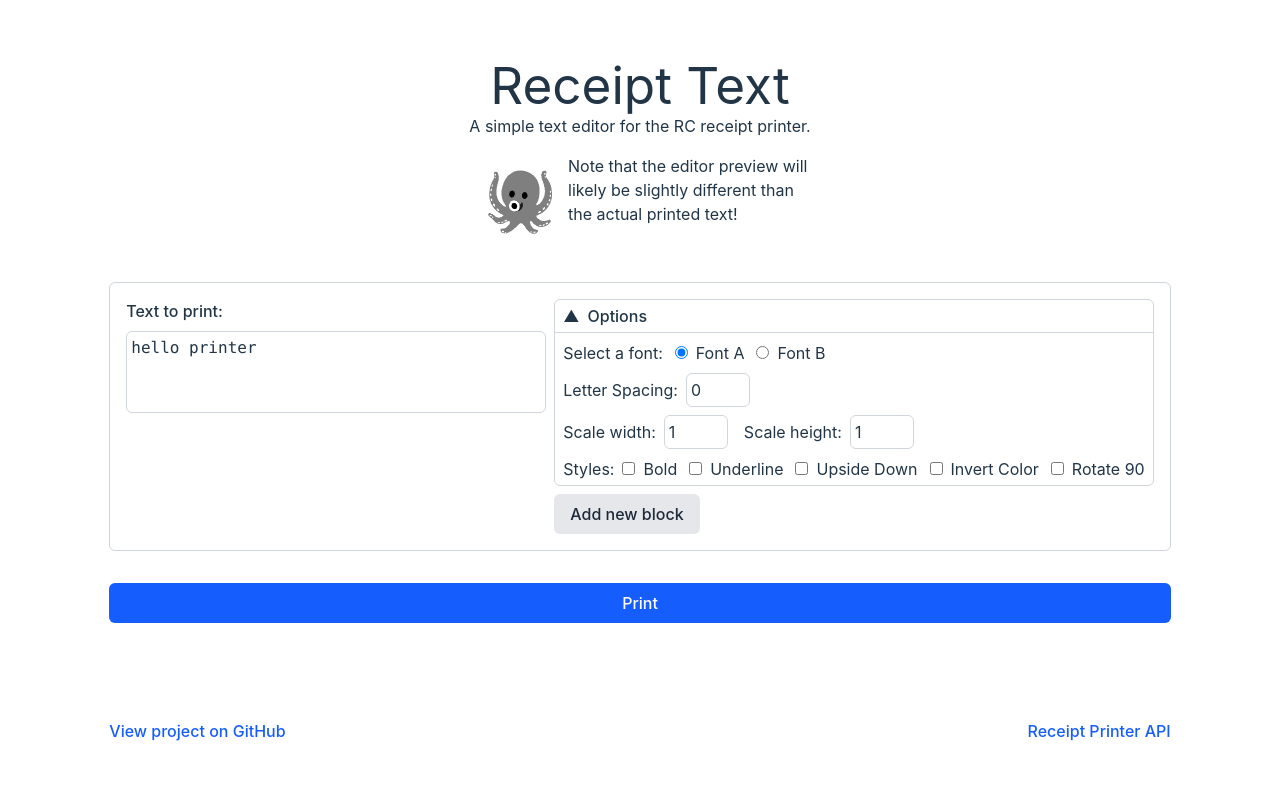
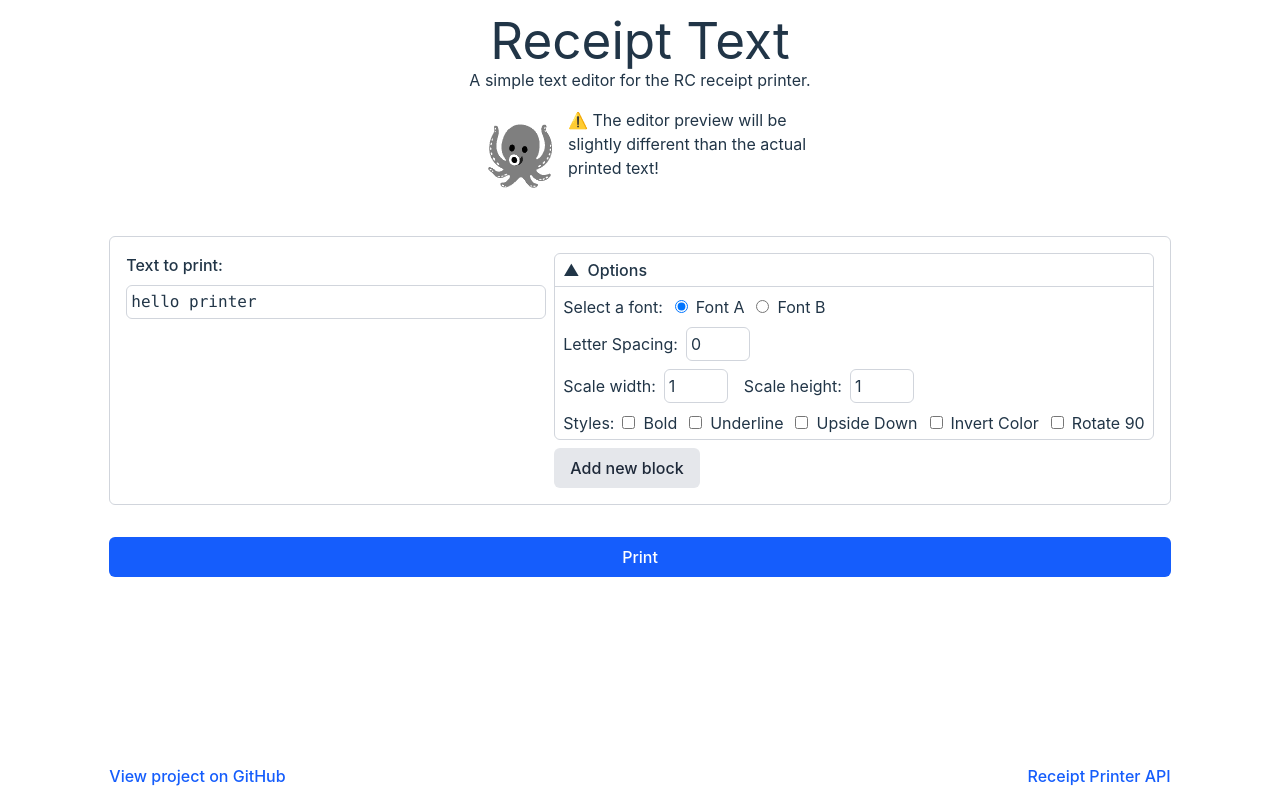
Before and after one commit to juliatufts/example-vite, a React app: page / in a window 1280 px wide. Built offline with nearby package versions, Linux system fonts and the light colour scheme; the HTML template or start-up script is replaced by a standard one.

Commit message:
refactor to contenteditable div, add scale styles

```diff
--- a/src/App.tsx
+++ b/src/App.tsx
@@ -89,7 +89,8 @@ function App() {
   };
 
   return (
-    <div>
+    <div className="flex flex-col min-h-[calc(100vh-24px)]">
+      <div className="grow">
         <h1 className="text-center">Receipt Text</h1>
         <p className="text-center">
           A simple text editor for the RC receipt printer.
@@ -102,8 +103,9 @@ function App() {
           />
           <div className="max-w-60">
             <p>
-            Note that the editor preview will likely be slightly different than
-            the actual printed text!
+              <span className="visually-hidden">Warning: </span>
+              <span aria-hidden>⚠️</span> The editor preview will be slightly
+              different than the actual printed text!
             </p>
           </div>
         </div>
@@ -119,6 +121,7 @@ function App() {
             </p>
           </div>
         )}
+      </div>
       <footer className="flex justify-between mt-24 ">
         <Anchor href="https://github.com/juliatufts/receipt-text">
           View project on GitHub
--- a/src/components/TextEditor/TextEditor.tsx
+++ b/src/components/TextEditor/TextEditor.tsx
@@ -1,4 +1,9 @@
-import React, { Dispatch, SetStateAction, useRef } from "react";
+import React, {
+  Dispatch,
+  SetStateAction,
+  useLayoutEffect,
+  useRef,
+} from "react";
 import cn from "classnames";
 import { TextEditorProps } from ".";
 import { TextEditorOptions, TextStyles } from "../TextEditorOptions";
@@ -37,6 +42,34 @@ function updateStyles(
         return {
           ...prev,
           [`tracking-[${input.value}px]`]: true,
+        };
+      });
+      break;
+    case "scaleWidth":
+      setTextStyles((prev) => {
+        const oldStyleKey = Object.keys(prev).filter((key) =>
+          key.startsWith("scale-w-")
+        );
+        if (oldStyleKey.length > 0) {
+          delete prev[oldStyleKey[0]];
+        }
+        return {
+          ...prev,
+          [`scale-w-${input.value}`]: true,
+        };
+      });
+      break;
+    case "scaleHeight":
+      setTextStyles((prev) => {
+        const oldStyleKey = Object.keys(prev).filter((key) =>
+          key.startsWith("scale-h-")
+        );
+        if (oldStyleKey.length > 0) {
+          delete prev[oldStyleKey[0]];
+        }
+        return {
+          ...prev,
+          [`scale-h-${input.value}`]: true,
         };
       });
       break;
@@ -102,12 +135,35 @@ function updateStyles(
 
 /**
  * Main editor component with textarea and options
+ *
+ * Unfortunately, in order to apply transform-scale to the textarea, we must use
+ * a contenteditable div + an invisible input to handle the form data
  */
 function TextEditor({ id }: TextEditorProps) {
   const [textOptionStyles, setTextStyles] =
     React.useState<TextStyles>(initialStyles);
-  const textAreaRef = useRef<HTMLTextAreaElement>(null);
+  const [containerStyles, setContainerStyles] = React.useState<TextStyles>({});
+  const textAreaRef = useRef<HTMLDivElement>(null);
+  const textAreaInputRef = useRef<HTMLTextAreaElement>(null);
   const defaultText = "hello printer";
+
+  useLayoutEffect(() => {
+    if (textAreaRef.current) {
+      const { height } = textAreaRef.current.getBoundingClientRect();
+      setContainerStyles((prev) => {
+        const oldStyleKey = Object.keys(prev).filter((key) =>
+          key.startsWith("h-")
+        );
+        if (oldStyleKey.length > 0) {
+          delete prev[oldStyleKey[0]];
+        }
+        return {
+          ...prev,
+          [`h-[${height}px]`]: true,
+        };
+      });
+    }
+  }, [textOptionStyles]);
 
   function onFormChange(e: React.FormEvent<HTMLFormElement>) {
     const target = e.target as HTMLElement;
@@ -117,28 +173,45 @@ function TextEditor({ id }: TextEditorProps) {
     updateStyles(targetId, input, setTextStyles);
   }
 
+  function onTextChange(e: any) {
+    if (textAreaInputRef.current) {
+      textAreaInputRef.current.value = e.target?.textContent;
+    }
+  }
+
   return (
     <section onChange={onFormChange}>
       <div className="md:flex md:gap-2">
         <div>
-          <label
+          <p
             className="block font-medium align-left mb-2"
-            htmlFor={`${id}-text`}
+            id={`${id}-text-label`}
           >
             Text to print:
-          </label>
-          <textarea
+          </p>
+          <div className={cn("w-[420px] mb-4", containerStyles)}>
+            <div
+              role="textbox"
+              aria-labelledby={`${id}-text-label`}
+              contentEditable={true}
+              suppressContentEditableWarning={true}
               className={cn(
-              "resize-none w-[420px] break-all border border-gray-300 rounded-md p-1",
+                "resize-none break-all border border-gray-300 rounded-md p-1",
                 textOptionStyles
               )}
+              ref={textAreaRef}
+              onInput={onTextChange}
+            >
+              {defaultText}
+            </div>
+            <textarea
+              className="hidden"
               id={`${id}-text`}
               name={`${id}-text`}
-            rows={3}
-            cols={45}
               defaultValue={defaultText}
-            ref={textAreaRef}
-          />
+              ref={textAreaInputRef}
+            ></textarea>
+          </div>
         </div>
         <TextEditorOptions id={id} />
       </div>
--- a/src/components/TextEditorOptions/TextEditorOptions.tsx
+++ b/src/components/TextEditorOptions/TextEditorOptions.tsx
@@ -213,8 +213,8 @@ function TextEditorOptions({ id }: { id: string }) {
               name={`${id}-concat`}
               className="border border-gray-300 rounded-md p-1"
             >
+              <option value="newline">Newline</option>
               <option value="space">Single space</option>
-              <option value="newline">Newline</option>
               <option value="nospace">No space</option>
             </select>
           </div>
--- a/src/index.css
+++ b/src/index.css
@@ -1,5 +1,6 @@
 @import "tailwindcss";
 @source inline("tracking-[{0..255..1}px]");
+@source inline("h-[{0..1000..1}px]");
 
 @theme {
   --font-rotated: "Rotated", sans-serif;
@@ -11,6 +12,64 @@
   font-weight: 400;
   font-display: swap;
   src: url("fonts/rotated.otf") format("opentype");
+}
+
+@layer components {
+  .visually-hidden {
+    position: absolute !important;
+    width: 1px !important;
+    height: 1px !important;
+    padding: 0 !important;
+    margin: -1px !important;
+    overflow: hidden !important;
+    clip: rect(0, 0, 0, 0) !important;
+    white-space: nowrap !important;
+    border: 0 !important;
+  }
+
+  .scale-w-2 {
+    @apply scale-x-200 w-1/2 translate-x-1/2;
+  }
+  .scale-w-3 {
+    @apply scale-x-300 w-1/3 translate-x-2/2;
+  }
+  .scale-w-4 {
+    @apply scale-x-400 w-1/4 translate-x-3/2;
+  }
+  .scale-w-5 {
+    @apply scale-x-500 w-1/5 translate-x-4/2;
+  }
+  .scale-w-6 {
+    @apply scale-x-600 w-1/6 translate-x-5/2;
+  }
+  .scale-w-7 {
+    @apply scale-x-700 w-1/7 translate-x-6/2;
+  }
+  .scale-w-8 {
+    @apply scale-x-800 w-1/8 translate-x-7/2;
+  }
+
+  .scale-h-2 {
+    @apply scale-y-200 translate-y-1/2;
+  }
+  .scale-h-3 {
+    @apply scale-y-300 translate-y-2/2;
+  }
+  .scale-h-4 {
+    @apply scale-y-400 translate-y-3/2;
+  }
+  .scale-h-5 {
+    @apply scale-y-500 translate-y-4/2;
+  }
+  .scale-h-6 {
+    @apply scale-y-600 translate-y-5/2;
+  }
+  .scale-h-7 {
+    @apply scale-y-700 translate-y-6/2;
+  }
+  .scale-h-8 {
+    @apply scale-y-800 translate-y-7/2;
+  }
 }
 
 :root {
```
Lines whose indentation alone changed are shown as unchanged.
